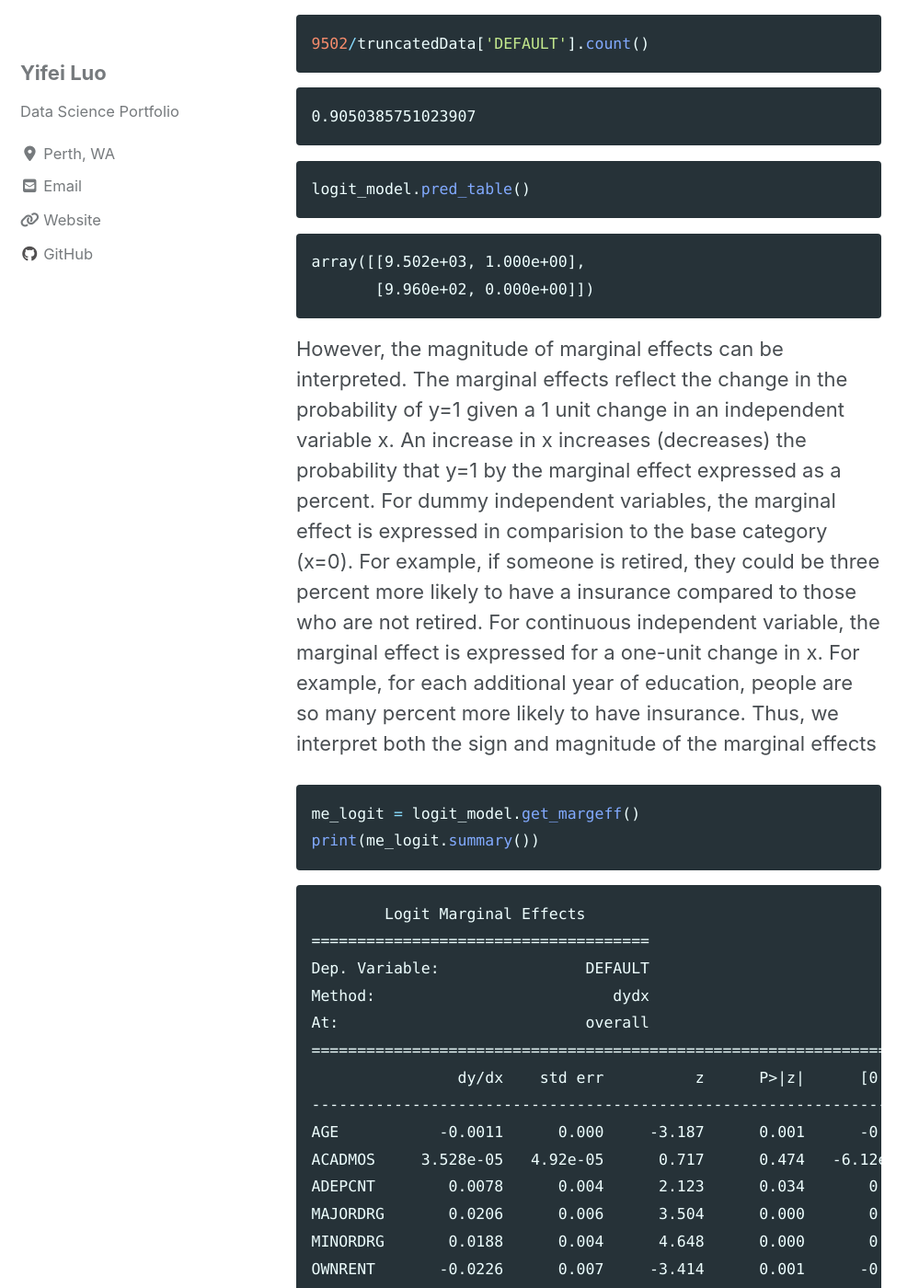
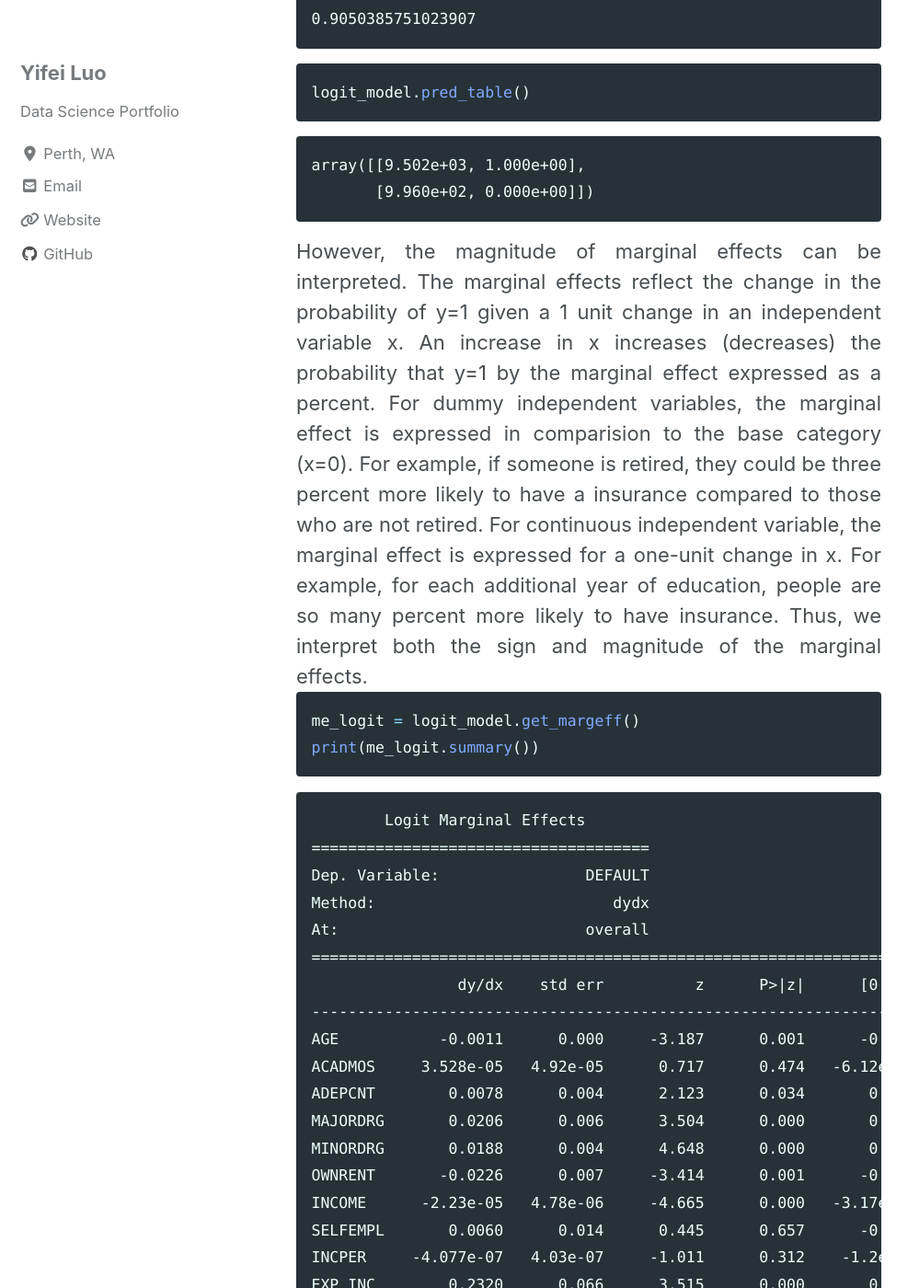
Before and after one commit to learn2gether/learn2gether.github.io, a Jekyll site: the page built from _posts/2018-02-01-Credit-Default-Analysis.md, in a window 1280 px wide and 1400 px high, scrolled down 18404 px. Shown: the whole window at 92% size, without its empty margins (0-999 px from the left). Built offline with Jekyll 4.4.1, drawn with Linux system fonts in a browser that asks for light colours; cached includes are drawn as plain includes; nearby versions of some CDN libraries; some of the changed text lies outside the part shown.

Commit message:
modify credit default

````diff
--- a/_posts/2018-02-01-Credit-Default-Analysis.md
+++ b/_posts/2018-02-01-Credit-Default-Analysis.md
@@ -12,7 +12,7 @@
 
 # Introduction
 <div style="text-align: justify"> The objective of this report is to build a credit default model for a retail bank based on provided customer dataset. This dataset consists of 13444 records with 14 features. The main goal is to identify behaviours of defaulters. Then, the bank could provide credit card services based on customers’ characteristics to reduce losses. The analysis is based on Python and a few supported libraries. </div>
-
+<br />
 # Data Exploration
 
 ```python
@@ -144,7 +144,7 @@
   </tbody>
 </table>
 </div>
-
+<br />
 # Handling Missing Values
 
 ```python
@@ -183,10 +183,10 @@
 # Remove all observations with missing values.
 truncatedData = data[~data['SPENDING'].isnull()]
 ```
-
+<br />
 # EDA
 
-The following diagram reflects the distribution of Default. By observing the whole sample population, we can see that defaulter is the minority which is less than ten percents. This figure is representative in the real world. However, the data is highly imbalanced, which may make the model overfitting the majority.
+<div style="text-align: justify"> The following diagram reflects the distribution of Default. By observing the whole sample population, we can see that defaulter is the minority which is less than ten percents. This figure is representative in the real world. However, the data is highly imbalanced, which may make the model overfitting the majority. </div>
 
 ```python
 sns.countplot(x=truncatedData['DEFAULT'],data=truncatedData)
@@ -207,7 +207,7 @@
 
 ## Card Holders
 
-We can see that if people have major derogatory reports greater than 5, it is hard to be accepted by credit card service. Thus, derogatory report is the marjor indicator to apply credit card successfully.
+<div style="text-align: justify"> We can see that if people have major derogatory reports greater than 5, it is hard to be accepted by credit card service. Thus, derogatory report is the marjor indicator to apply credit card successfully. </div>
 
 ```python
 pd.crosstab(data['DEFAULT'],data['MAJORDRG'])
@@ -350,7 +350,7 @@
 
     38
 
-There are 38 customers under 18 years old. According to my research people must be at least 18 years of age to apply for a credit card in Australia. However, there are 38 people under 18 years old who owns credit card in this dataset, which is not appropriate. This may be caused by system errors.
+<div style="text-align: justify"> people must be at least 18 years of age to apply for a credit card in Australia. However, there are 38 people under 18 years old who owns credit card in this dataset, which is not appropriate. This may be caused by system errors. </div>
 
 ```python
 # split into different age group
@@ -428,7 +428,7 @@
     Name: DEFAULT, dtype: float64
 
 
-According to analysis above, default and the number of major derogatory report has a positive correlation. People are more likely to default along with the increasing number of major derogatory report. Thus, once customer has the first major derogatory report, the bank should re-evaluate the customer to determine whether suspend or terminate his her credit card service.
+<div style="text-align: justify"> According to analysis above, default and the number of major derogatory report has a positive correlation. People are more likely to default along with the increasing number of major derogatory report. Thus, once customer has the first major derogatory report, the bank should re-evaluate the customer to determine whether suspend or terminate his her credit card service. </div>
 
 ## MINORDRG: Number of minor derogatory reports (loan payments that are less than 60 days overdue)
 
@@ -480,7 +480,7 @@
 
 
 
-The result of the analysis of minor derogatory report is quite similar with the major derogatory report. Thus, the bank also should re-evaluate customers if they have minor derogatory report as well.
+<div style="text-align: justify"> The result of the analysis of minor derogatory report is quite similar with the major derogatory report. Thus, the bank also should re-evaluate customers if they have minor derogatory report as well. </div>
 
 ## Income: Monthly income (divided by 10,000)
 
@@ -555,7 +555,7 @@
 
 ## Exp_Inc: Ratio of monthly credit card expenditure to yearly income
 
-The majority has ratio of monthly credit card expenditure to yearly income less than one twelfth, which means that their income and spending are balanced. However, they are still a large number of people who could not afford their bills, and these people are more likely to default. Thus, the bank should pay more attention on these people to avoid loss.
+<div style="text-align: justify"> The majority has ratio of monthly credit card expenditure to yearly income less than one twelfth, which means that their income and spending are balanced. However, they are still a large number of people who could not afford their bills, and these people are more likely to default. Thus, the bank should pay more attention on these people to avoid loss. </div>
 
 ```python
 plt.figure(figsize=(8,6))
@@ -577,7 +577,7 @@
 
 # Feature Selection
 
-According to the correlation heatmap, we can see that LOGSPEND and CARDHLDR are highly positively correlated (0.85). ADEPCNT and INCPER are relatively negatively correlated (-0.55). EXP_INC and SPENDING are higly positively correlated (0.86). EXP_INC and LOGSPEND are relatively positively correlated (0.62). SPENDING and LOGSPEND are relatively positively correlated (0.62)
+<div style="text-align: justify"> According to the correlation heatmap, we can see that LOGSPEND and CARDHLDR are highly positively correlated (0.85). ADEPCNT and INCPER are relatively negatively correlated (-0.55). EXP_INC and SPENDING are higly positively correlated (0.86). EXP_INC and LOGSPEND are relatively positively correlated (0.62). SPENDING and LOGSPEND are relatively positively correlated (0.62). </div>
 
 ```python
 # Calculate correlations
@@ -592,7 +592,7 @@
 
 # Data Cleaning
 
-We should split our dataset into response variable and predictor variables before building models. We will use DEFAULT as our response variable and all the remaining variable as predictors. We should drop CARDHLDR as there is only one category. First, we will build models based on data with original features.
+<div style="text-align: justify"> We should split our dataset into response variable and predictor variables before building models. We will use DEFAULT as our response variable and all the remaining variable as predictors. We should drop CARDHLDR as there is only one category. First, we will build models based on data with original features. </div>
 
 ```python
 Y = truncatedData['DEFAULT']
@@ -603,7 +603,7 @@
 ```
 
 
-Then we use the statsmodels function to fit our models with our response variable and design matrix. The statsmodels package is unique from other languages and packages as it does not include an intercept term by default. This needs to be manually set.
+<div style="text-align: justify"> Then we use the statsmodels function to fit our models with our response variable and design matrix. The statsmodels package is unique from other languages and packages as it does not include an intercept term by default. This needs to be manually set. </div>
 
 
 
@@ -764,6 +764,7 @@
     dtypes: float64(13)
     memory usage: 1.1 MB
 
+<br />
 # Building models
 ## Logit Regression
 
@@ -861,18 +862,18 @@
 </tr>
 </table>
 
-According to above table, we can interpret some outcome outputs. There is a list of log likelihoods at each iteration. The first iteration is the log likelihood of the empty model without any predictors. At the next iteration, the predictor is considered in the model. At Each iteration, the log likelihood increases untill the maximum value. Pseudo R square reflects how well the model fit the data. If this value is closed to 1, it means that the model fit the data very well. However, pseduo R square values in both our probit and logit models are quite low, and we do not have a very goodness-of-fit for these models.
+<div style="text-align: justify"> According to above table, we can interpret some outcome outputs. There is a list of log likelihoods at each iteration. The first iteration is the log likelihood of the empty model without any predictors. At the next iteration, the predictor is considered in the model. At Each iteration, the log likelihood increases untill the maximum value. Pseudo R square reflects how well the model fit the data. If this value is closed to 1, it means that the model fit the data very well. However, pseduo R square values in both our probit and logit models are quite low, and we do not have a very goodness-of-fit for these models. </div>
 
-It appears that there are some predictors which are statistically significant (p-value is less than 0.05) including AGE, ADEPCNT, MAJORDRG, MINORDRG, OWNRENT, INCOME, EXP_INC and LOGSPEND.
+<div style="text-align: justify"> It appears that there are some predictors which are statistically significant (p-value is less than 0.05) including AGE, ADEPCNT, MAJORDRG, MINORDRG, OWNRENT, INCOME, EXP_INC and LOGSPEND. </div>
 
 ![alt text](https://learn2gether.github.io/images/posts/creditDefault/logitModel.png "Logit Regression")
 
-By interpreting the coefficient, we normally interpret the sign of the coefficient but not the magnitude. The magnitude cannot be interpreted using the coefficient because different models have differnt scales of coeffcients. If the sign of the coefficient is positive, instead of saying higher predictor variable will lead to higher response variable, we will interpret that the response variable is more likely to be the category of 1. On the contrary, we will say that the response variable is less likely to be the category of 1 if the sign of the coefficient is negative. For example, as people get older, they are less likely to default.
+<div style="text-align: justify"> By interpreting the coefficient, we normally interpret the sign of the coefficient but not the magnitude. The magnitude cannot be interpreted using the coefficient because different models have differnt scales of coeffcients. If the sign of the coefficient is positive, instead of saying higher predictor variable will lead to higher response variable, we will interpret that the response variable is more likely to be the category of 1. On the contrary, we will say that the response variable is less likely to be the category of 1 if the sign of the coefficient is negative. For example, as people get older, they are less likely to default. </div>
 
 ###  Predicted probabilities and goodness of fit measures
 
 
-In order to find out how well we predict, we can look at predictions probabilities produced by this model. The accuracy is above 90 percent for both probit and logit models which is actually perfect. However, it predicts almost all people who do not default but not a single defaulter. In fact, the data is highly imbalanced. Thus, the result reflects overfitting for both probit and logit models.
+<div style="text-align: justify"> In order to find out how well we predict, we can look at predictions probabilities produced by this model. The accuracy is above 90 percent for both probit and logit models which is actually perfect. However, it predicts almost all people who do not default but not a single defaulter. In fact, the data is highly imbalanced. Thus, the result reflects overfitting for both probit and logit models. </div>
 
 
 ```python
@@ -891,7 +892,7 @@
     array([[9.502e+03, 1.000e+00],
            [9.960e+02, 0.000e+00]])
 
-However, the magnitude of marginal effects can be interpreted. The marginal effects reflect the change in the probability of y=1 given a 1 unit change in an independent variable x. An increase in x increases (decreases) the probability that y=1 by the marginal effect expressed as a percent. For dummy independent variables, the marginal effect is expressed in comparision to the base category (x=0). For example, if someone is retired, they could be three percent more likely to have a insurance compared to those who are not retired. For continuous independent variable, the marginal effect is expressed for a one-unit change in x. For example, for each additional year of education, people are so many percent more likely to have insurance. Thus, we interpret both the sign and magnitude of the marginal effects
+<div style="text-align: justify"> However, the magnitude of marginal effects can be interpreted. The marginal effects reflect the change in the probability of y=1 given a 1 unit change in an independent variable x. An increase in x increases (decreases) the probability that y=1 by the marginal effect expressed as a percent. For dummy independent variables, the marginal effect is expressed in comparision to the base category (x=0). For example, if someone is retired, they could be three percent more likely to have a insurance compared to those who are not retired. For continuous independent variable, the marginal effect is expressed for a one-unit change in x. For example, for each additional year of education, people are so many percent more likely to have insurance. Thus, we interpret both the sign and magnitude of the marginal effects. </div>
 
 
 ```python
````
